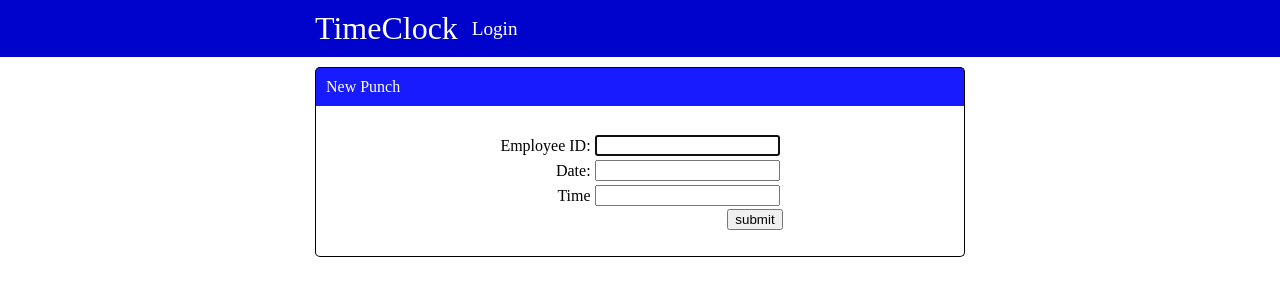
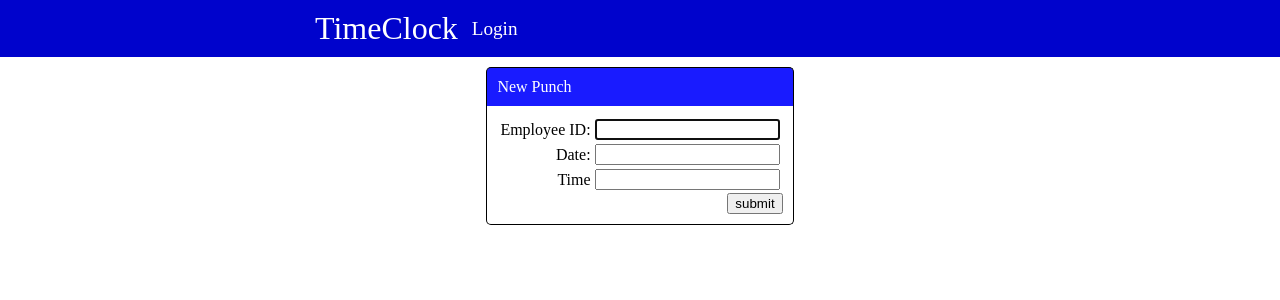
Before and after one commit to JamesLikier/timeclock, a Python web app: template templates/punch/punchNewGET.html in a window 1280 px wide. Shown: the top 300 px of the page. Run offline with Jinja, Linux system fonts and the light colour scheme; the template is opened without the code that fills it, so the values that code supplies are empty.

Commit message:
Minor styling changes.

```diff
--- a/static/timeclock.css
+++ b/static/timeclock.css
@@ -135,6 +135,11 @@ body {
     }
 }
 
+#content {
+    display: flex;
+    justify-content: center;
+}
+
 .collapse {
     opacity: 1;
 }
@@ -193,7 +198,6 @@ body {
 
 .employee-list {
     min-width: 300px;
-    border: 1px solid;
     display: flex;
     flex-direction: column;
     border-color: var(--border-color);
@@ -204,15 +208,8 @@ body {
 }
 
 .list-footer {
+    margin-top: 0.4em;
     padding: 0.2em;
-    border-top: 1px solid;
-    border-color: inherit;
-}
-
-
-form {
-    width: max-content;
-    padding: 1em;
 }
 
 td.label {
@@ -371,6 +368,9 @@ form input[type="submit"] {
 /* END MODAL */
 
 /* SECTION */
+.section {
+    width: max-content;
+}
 .section-header, .section-content {
     padding: 10px;
     border-left: 1px solid black;
```
